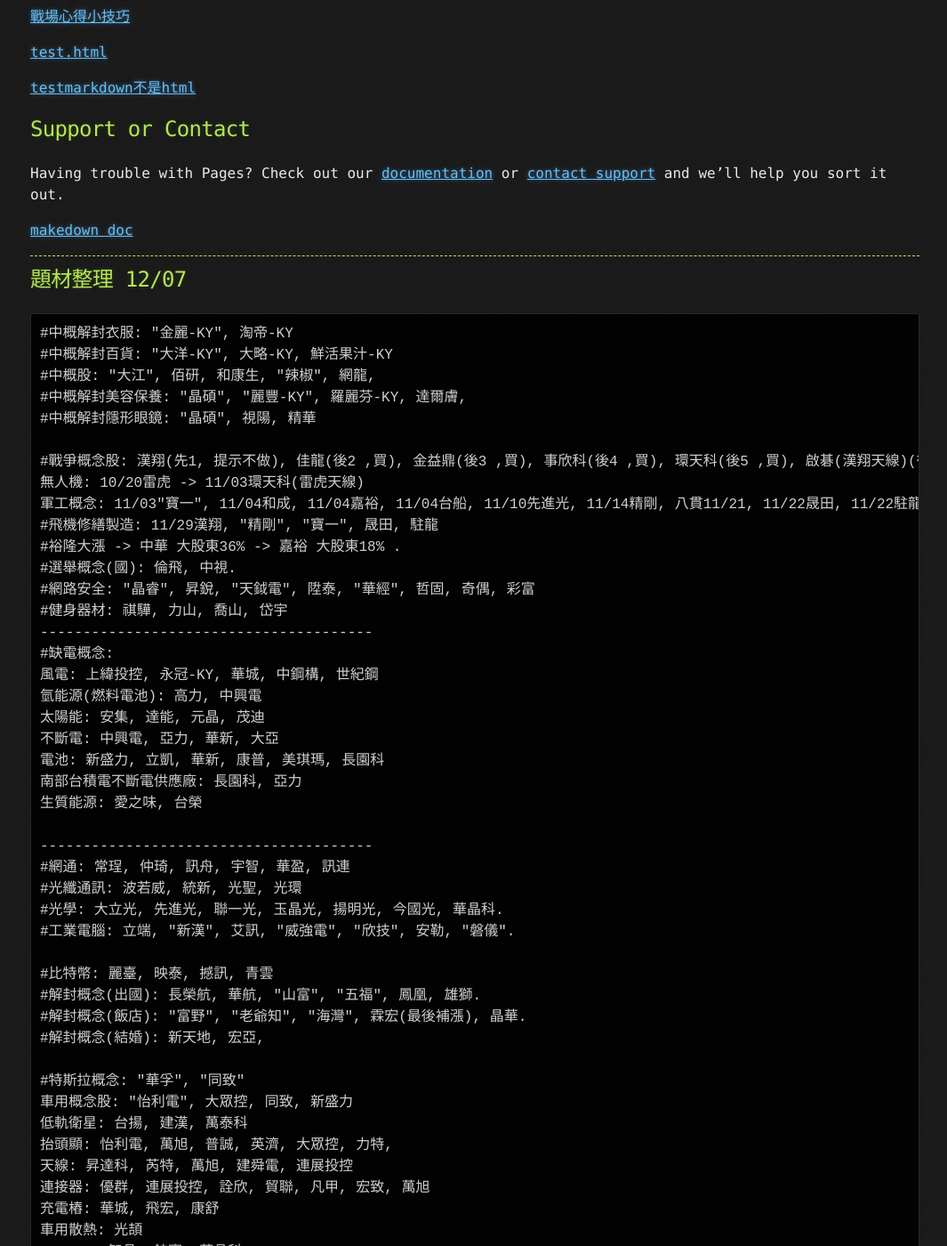
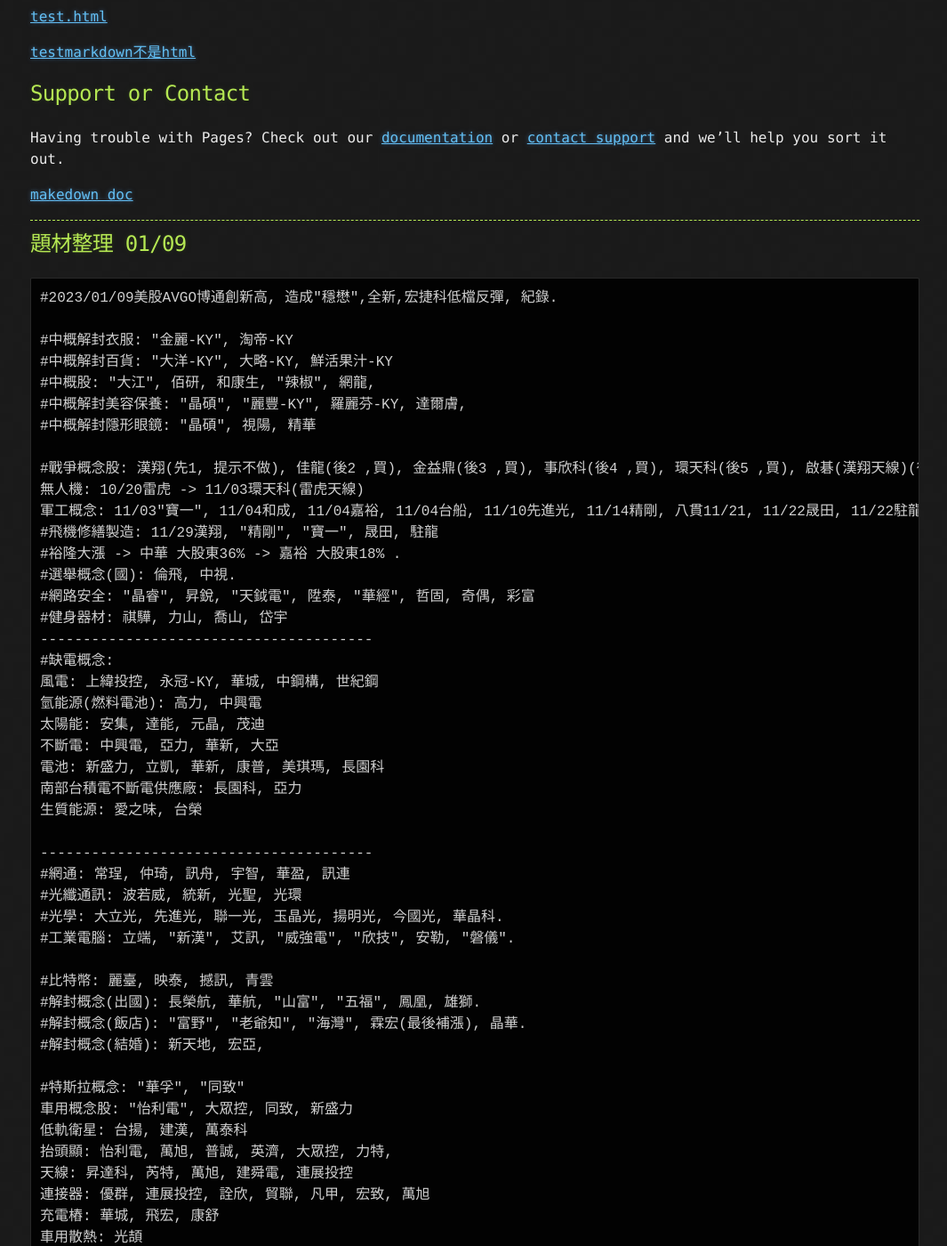
Before and after one commit to lepg5487/Stock_God, a Jekyll site: the page built from index.md, in a window 1280 px wide and 1400 px high, scrolled down 75823 px. Shown: the whole window at 89% size, without its empty margins (106-1171 px from the left). Built offline with Jekyll 4.4.1, drawn with Linux system fonts in a browser that asks for light colours; our own code applies the rules of GitHub Pages for plain Markdown files; some of the changed text lies outside the part shown.

Commit message:
Update index.md

````diff
--- a/index.md
+++ b/index.md
@@ -18,13 +18,11 @@
 
 [小台指散戶多空比(散戶反指標)](https://www.macromicro.me/charts/20069/tw-mtx-long-to-short-ratio-of-individual-player)
 
-[融資維持率150%以下準備反彈](https://www.cmoney.tw/finance/f00012.aspx)
-
 ## 2023/01/09
 ```
 晚上美股費半+4.67%, 早上期貨+0.3%, 盤後沒事.
 美股太強台股一定撞過月線, 開太高就不追了.
-現在規律還是拉1~2天後死, 有拉起來就走, 拉積盤.
+美股AVGO博通創新高, 造成穩懋低檔反彈, 紀錄.
 還有幾家營收還沒開, 現在營收好噴, 營收不好盤整.
 繼續買營收, 多訊舟, 多旺矽.
 ```
@@ -3065,8 +3063,10 @@
 
 ---
 
-## 題材整理 12/07
-```
+## 題材整理 01/09
+```
+#2023/01/09美股AVGO博通創新高, 造成"穩懋",全新,宏捷科低檔反彈, 紀錄.
+
 #中概解封衣服: "金麗-KY", 淘帝-KY
 #中概解封百貨: "大洋-KY", 大略-KY, 鮮活果汁-KY
 #中概股: "大江", 佰研, 和康生, "辣椒", 網龍,
````
